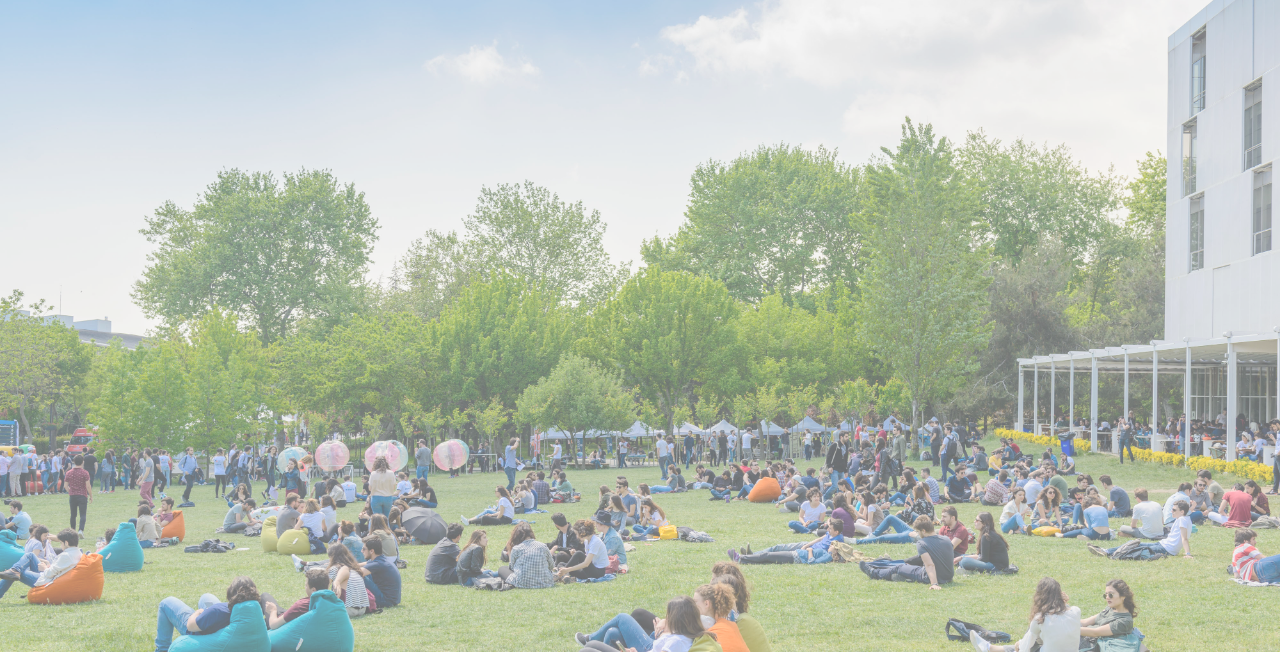
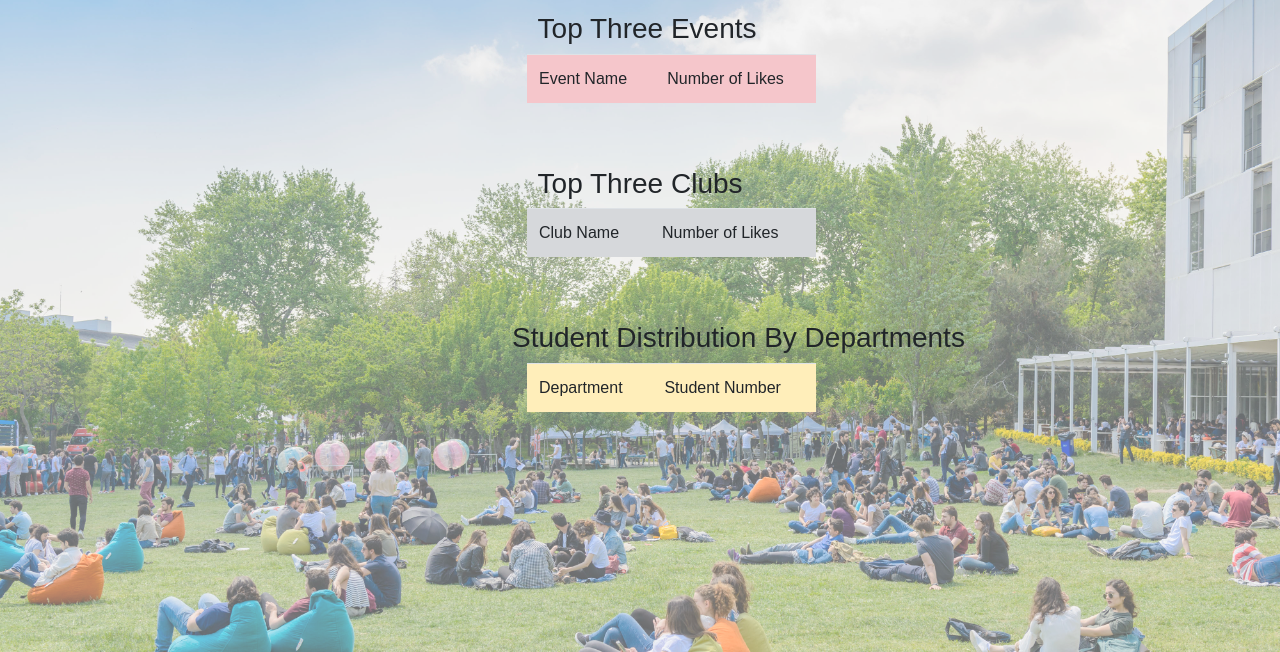
Before and after one commit to guz18/db-website, a Flask app: page /protected in a window 1280 px wide. Shown: the part 52-704 px from the top of the page. Run offline with Flask 2, Linux system fonts and the light colour scheme; the visitor is signed in with stand-in values (Sample User, id 1); data that the repository does not hold is empty; parts of the project's set-up code (start-up, migrations or seed data) failed here and were passed over; some libraries are stand-ins or nearby versions.

Commit message:
the last commit

```diff
--- a/app.py
+++ b/app.py
@@ -37,7 +37,7 @@ def login():
                 session['username'] = user['username']
                 session['department'] = user['department']
                 session['email'] = user['email']
-                return render_template(('protected.html'))
+                return redirect('/protected')
             else:
                 #flash("Error, password or user not match")
                 return render_template('login.html')
@@ -474,18 +474,72 @@ def unlike2(id):
 def userPage(id):
     if session:
         cur = mysql.connection.cursor(MySQLdb.cursors.DictCursor)
-        cur.execute('SELECT * FROM users WHERE user_id = {0}'.format(id))
-        user = cur.fetchone()
         sql = "SELECT \
         event_likes.user_id AS user_id, \
         event_likes.event_id AS event_id, \
         event.event_name AS event_name \
         FROM event_likes \
         INNER JOIN event ON event_likes.event_id = event.id \
-        WHERE user_id=%s"
-        cur.execute(sql,(id,))
+        WHERE user_id={0}"
+        cur.execute('SELECT * FROM users WHERE user_id = {0}'.format(id))
+        user = cur.fetchone()
+        cur.execute(sql.format(id))
         last = cur.fetchall()
-        return render_template('user.html', user = user, last = last)
+        sql1 = "SELECT \
+        club_likes.user_id AS user_id, \
+        club_likes.club_id AS club_id, \
+        clubs.clubName AS clubName \
+        FROM club_likes \
+        INNER JOIN clubs ON club_likes.club_id = clubs.club_id \
+        WHERE user_id={0}"
+        cur.execute(sql1.format(id))
+        club = cur.fetchall()
+        cur.execute('SELECT * FROM clubs WHERE clubPresident=%s', (id,))
+        cp = cur.fetchall()
+        return render_template('user.html', user = user, last = last, club=club, cp=cp)
+    else:
+        return redirect('/home')
+
+
+@app.route('/event_Page/<string:id>', methods = ['POST','GET'])
+def eventpage(id):
+    if session:
+        cur = mysql.connection.cursor(MySQLdb.cursors.DictCursor)
+        sql = "SELECT \
+        event_likes.user_id AS user_id, \
+        event_likes.event_id AS event_id, \
+        users.firstName AS firstName, \
+        users.lastName AS lastName \
+        FROM event_likes \
+        INNER JOIN users ON event_likes.user_id = users.user_id \
+        WHERE event_id={0}"
+        cur.execute(sql.format(id))
+        last = cur.fetchall()
+        cur.execute('SELECT * FROM event WHERE id=%s', (id,))
+        cp = cur.fetchone()
+        return render_template('event.html',  last = last, cp=cp)
+    else:
+        return redirect('/home')
+
+
+
+@app.route('/club_Page/<string:id>', methods = ['POST','GET'])
+def clubpage(id):
+    if session:
+        cur = mysql.connection.cursor(MySQLdb.cursors.DictCursor)
+        sql1 = "SELECT \
+        club_likes.user_id AS user_id, \
+        club_likes.club_id AS club_id, \
+        users.firstName AS firstName, \
+        users.lastName AS lastName \
+        FROM club_likes \
+        INNER JOIN users ON club_likes.user_id = users.user_id \
+        WHERE club_id={0}"
+        cur.execute(sql1.format(id))
+        club = cur.fetchall()
+        cur.execute('SELECT * FROM clubs WHERE club_id=%s', (id,))
+        cp = cur.fetchone()
+        return render_template('club.html', club = club,cp=cp)
     else:
         return redirect('/home')
 
@@ -501,7 +555,14 @@ def dropsession():
 @app.route('/protected')
 def protected():
     if session:
-        return render_template('protected.html')
+        cur = mysql.connection.cursor(MySQLdb.cursors.DictCursor)
+        cur.execute("SELECT * from event ORDER BY likeNumber DESC LIMIT 3")
+        last = cur.fetchall()
+        cur.execute("SELECT * from clubs ORDER BY clubLikes DESC LIMIT 3")
+        ptr = cur.fetchall()
+        cur.execute("SELECT department, count(*) as number from users GROUP BY department")
+        ztr = cur.fetchall()
+        return render_template('protected.html', last= last, ptr=ptr, ztr=ztr)
     else:
         return redirect('/home')
 
--- a/tempCodeRunnerFile.py
+++ /dev/null
@@ -1 +0,0 @@
-import os
--- a/templates/protected.html
+++ b/templates/protected.html
@@ -70,7 +70,33 @@ body::after {
 .navbar a:hover {
   background-color: #000;
 }
+.abc{
+  margin-bottom: 20%;
+}
+  .row2{
+  margin-top:5%;
+  margin-left: 4%;
+}
+.row1{
+  margin-top:5%;
+  margin-left: 9%;
+}
+.row4{
+  margin-top:5%;
+  margin-left: 42%;
+}
+.row3{
+  margin-left: 40%;
 
+}
+.row5{
+  margin-top:5%;
+  margin-left: 40%;
+
+}
+.row{
+  margin-left: 1%;
+}
 .active {
   background-color: #9989b6;
 }
@@ -143,6 +169,80 @@ body::after {
 
         </script>
 
+
+<div class="row4"><h3>Top Three Events</h3></div>
+<div class="row3">
+  <div class="col-md-8">
+    <table id="" class="table table-danger" style="width:60%">
+      <thead>
+        <tr>
+          <td>Event Name</td>
+          <td>Number of Likes</td>
+        </tr>
+      </thead>
+      <tbody>
+        {% for x in last %}
+            <tr>
+              <td>{{x.event_name}}</td>
+              <td>{{x.likeNumber}}</td>
+            </tr>
+        {% endfor %}
+      </tbody>
+    </table>
+  </div>
+</div>
+</div>
+
+<div class="row4"><h3>Top Three Clubs</h3></div>
+<div class="row3">
+  <div class="col-md-8">
+    <table id="" class="table table-secondary" style="width:60%">
+      <thead>
+        <tr>
+          <td>Club Name</td>
+          <td>Number of Likes</td>
+        </tr>
+      </thead>
+      <tbody>
+        {% for x in ptr %}
+            <tr>
+              <td>{{x.clubName}}</td>
+              <td>{{x.clubLikes}}</td>
+        {% endfor %}
+      </tbody>
+    </table>
+  </div>
+</div>
+</div>
+
+<div class="row5"><h3>Student Distribution By Departments</h3></div>
+<div class="row3">
+  <div class="abc">
+  <div class="col-md-8">
+    <table id="" class="table table-warning" style="width:60%">
+      <thead>
+        <tr>
+          <td>Department</td>
+          <td>Student Number</td>
+        </tr>
+      </thead>
+      <tbody>
+        {% for x in ztr %}
+            <tr>
+              <td>{{x.department}}</td>
+              <td>{{x.number}}</td>
+        {% endfor %}
+      </tbody>
+    </table>
+  </div>
+  </div>
+</div>
+</div>
+
+
+
+
+
   <!-- Copyright -->
   <div class="text-center1" style="background-color: rgba(0, 0, 0, 0.116)">
     © 2021 Copyright:
--- a/templates/try1.html
+++ b/templates/try1.html
@@ -59,7 +59,7 @@
             <td>{{data.event_name}}</td>
             <td>{{data.event_place}}</td>
             <td>{{data.about_event}}</td>
-            <td>{{data.likeNumber}}</td>
+            <td><a href="/event_Page/{{data.id}}" class="btn">{{data.likeNumber}}</a></td>
             <td>{{data.start_date}}</td>
             <td>{{data.end_date}}</td>
             <td width="130">
--- a/templates/try2.html
+++ b/templates/try2.html
@@ -47,10 +47,10 @@
         <thead>
           <tr>
             <td>Club Name</td>
-            <td>Like Number</td>
             <td>Club President</td>
             <td>Club Place</td>
             <td>Club Description</td>
+            <td>Number of Likes</td>
             <td>Action</td>
           </tr>
         </thead>
@@ -58,10 +58,10 @@
           {% for data in event %}
           <tr>
             <td>{{data.clubName}}</td>
-            <td>{{data.clubLikes}}</td>
             <td><a href="/userPage/{{data.clubPresident}}" class="btn">{{data.clubPresident}}</a></td>
             <td>{{data.club_place}}</td>
             <td>{{data.club_description}}</td>
+            <td><a href="/club_Page/{{data.club_id}}" class="btn">{{data.clubLikes}}</a></td>
             <td width="130">
               <a href="/edit2/{{data.club_id}}" class="btn btn-secondary btn-sm">edit</a>
               <a href="/delete2/{{data.club_id}}" class="btn btn-danger btn-delete btn-sm">delete</a>
--- a/templates/user.html
+++ b/templates/user.html
@@ -54,7 +54,6 @@
           </tr>
         </thead>
         <tbody>
-          {{last}}
           {% for x in last %}
               <tr>
                 <td>{{x.event_name}}</td>
```
Also changed, not shown: templates/club.html (added, +72 -0 lines), templates/event.html (added, +72 -0 lines).
